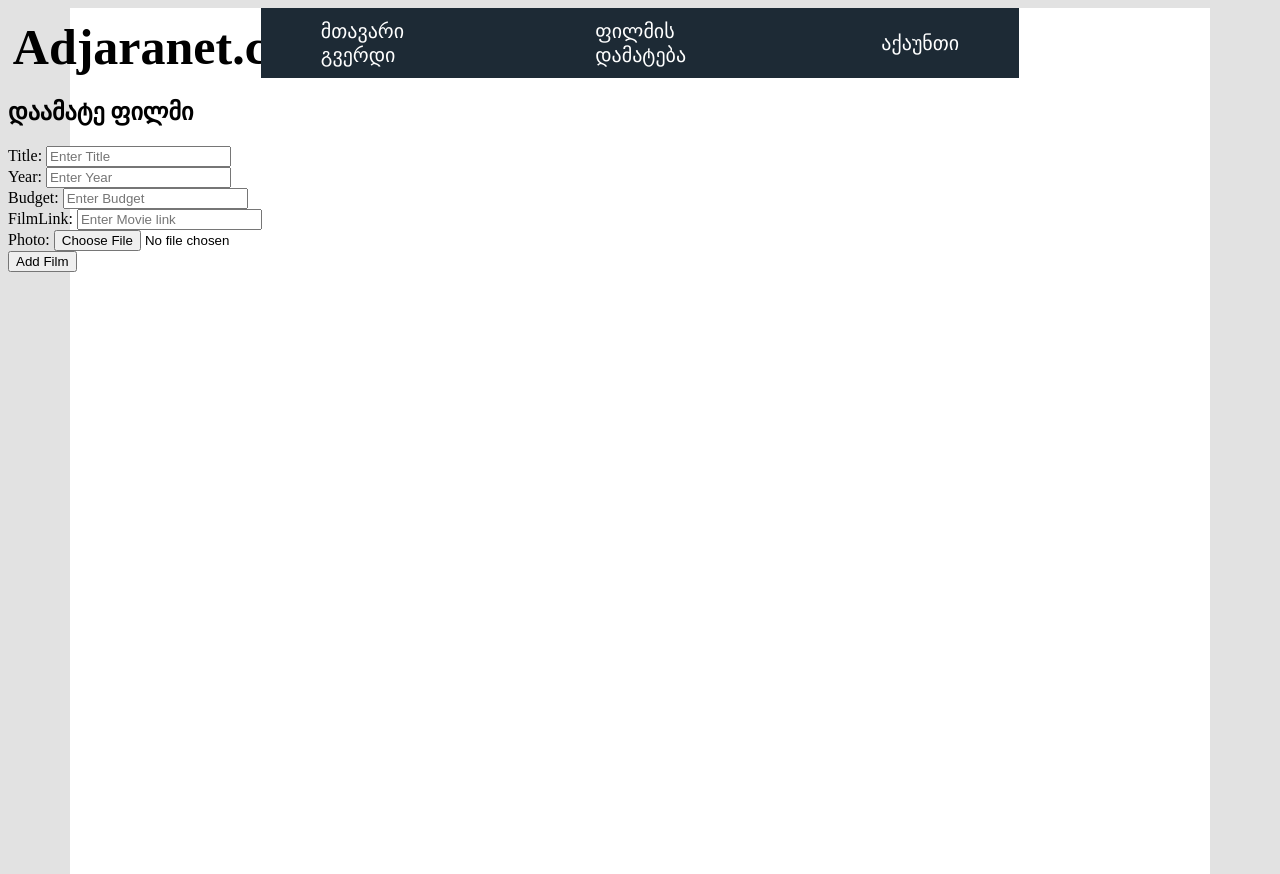
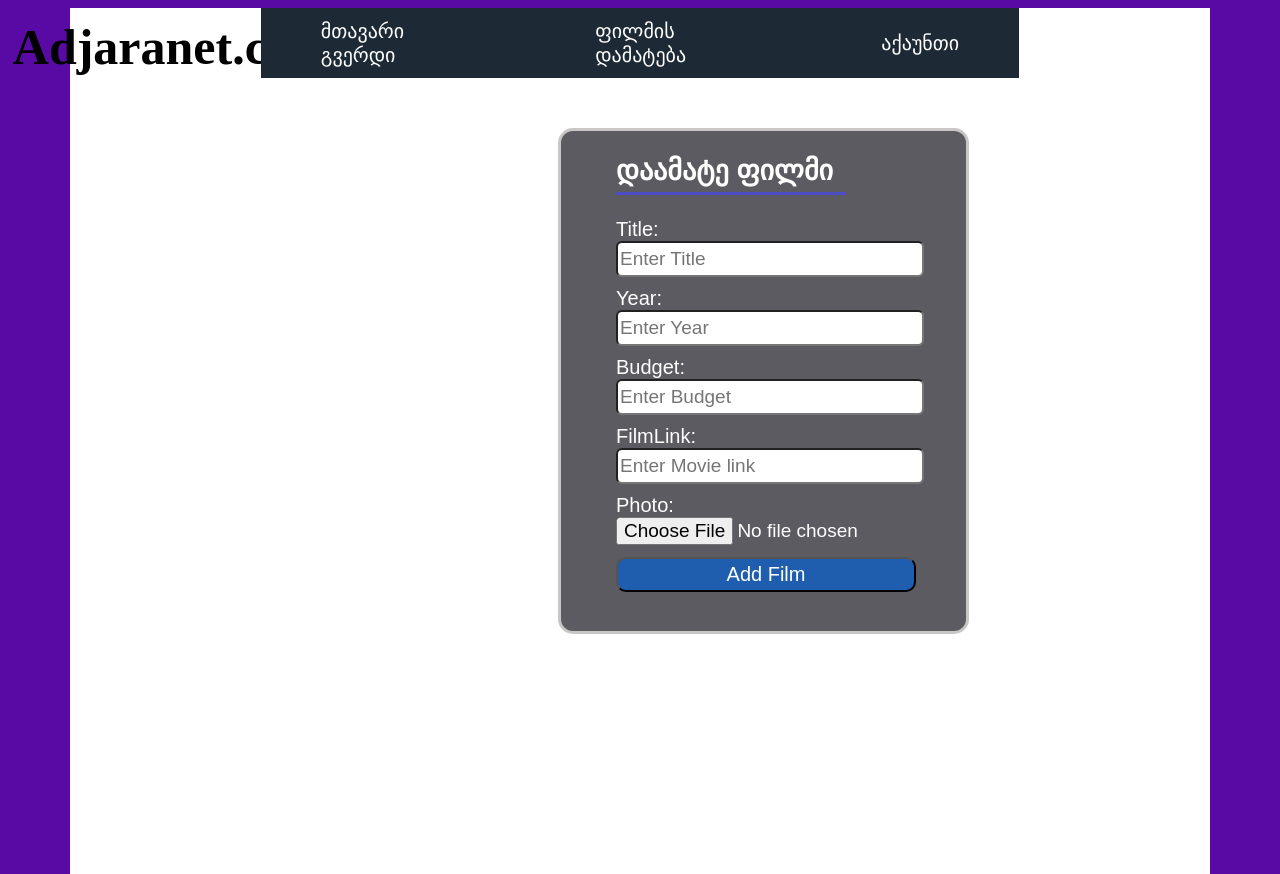
Before and after one commit to iliagogonaia/adjaranet.com, a Flask app: page /films in a window 1280 px wide. Shown: the top 874 px of the page. Run offline with Flask 3, Linux system fonts and the light colour scheme; some libraries are stand-ins or nearby versions.

Commit message:
Update main.css

```diff
--- a/filmssite-main (2)/filmssite-main/films_site/static/CSScodes/main.css
+++ b/filmssite-main (2)/filmssite-main/films_site/static/CSScodes/main.css
@@ -19,7 +19,7 @@
 }
 
 body {
-    background: rgb(226, 226, 226);
+    background: rgb(90, 10, 164);
     background-size: cover;
 }
 ::-webkit-scrollbar{
@@ -31,3 +31,52 @@ body {
 ::-webkit-scrollbar-thumb{
     background:linear-gradient(#1d2a35,#1399FC)
 }
+
+.form-control{
+    margin-bottom: 10px;
+    width: 300px;
+    height: 30px;
+    border-radius: 6px;
+    font-size: 19px;
+    text-decoration: none;
+}
+.cont1{
+    transform: translateX(550px);
+    margin-top: 50px;
+    border: 3px solid rgb(201, 198, 198);
+    width: 350px;
+    height: 500px;
+    padding-left: 55px;
+    border-radius: 15px;
+    background-color: rgba(3, 0, 12, 0.644);
+    font-family: sans-serif;
+}
+.form-group{
+    font-size: 20px;
+    width: 20px;
+    color: white;
+    font-family: sans-serif;
+}
+.button{
+    width: 300px;
+    height: 35px;
+    font-size: 20px;
+    border-radius: 10px;
+    text-decoration: none;
+    cursor: pointer;
+    background-color: rgb(31, 93, 174);
+    color: white;
+    transition: 0.5s;
+}
+.daamate{
+    color: white;
+    font-family: sans-serif;
+    font-weight: bold;
+    font-size: 28px;
+    border-bottom: 3px solid rgb(77, 77, 200);
+    width:230px;
+    padding-bottom: 5px;
+}
+.button:hover{
+    transform: scale(1.05);
+}
```
